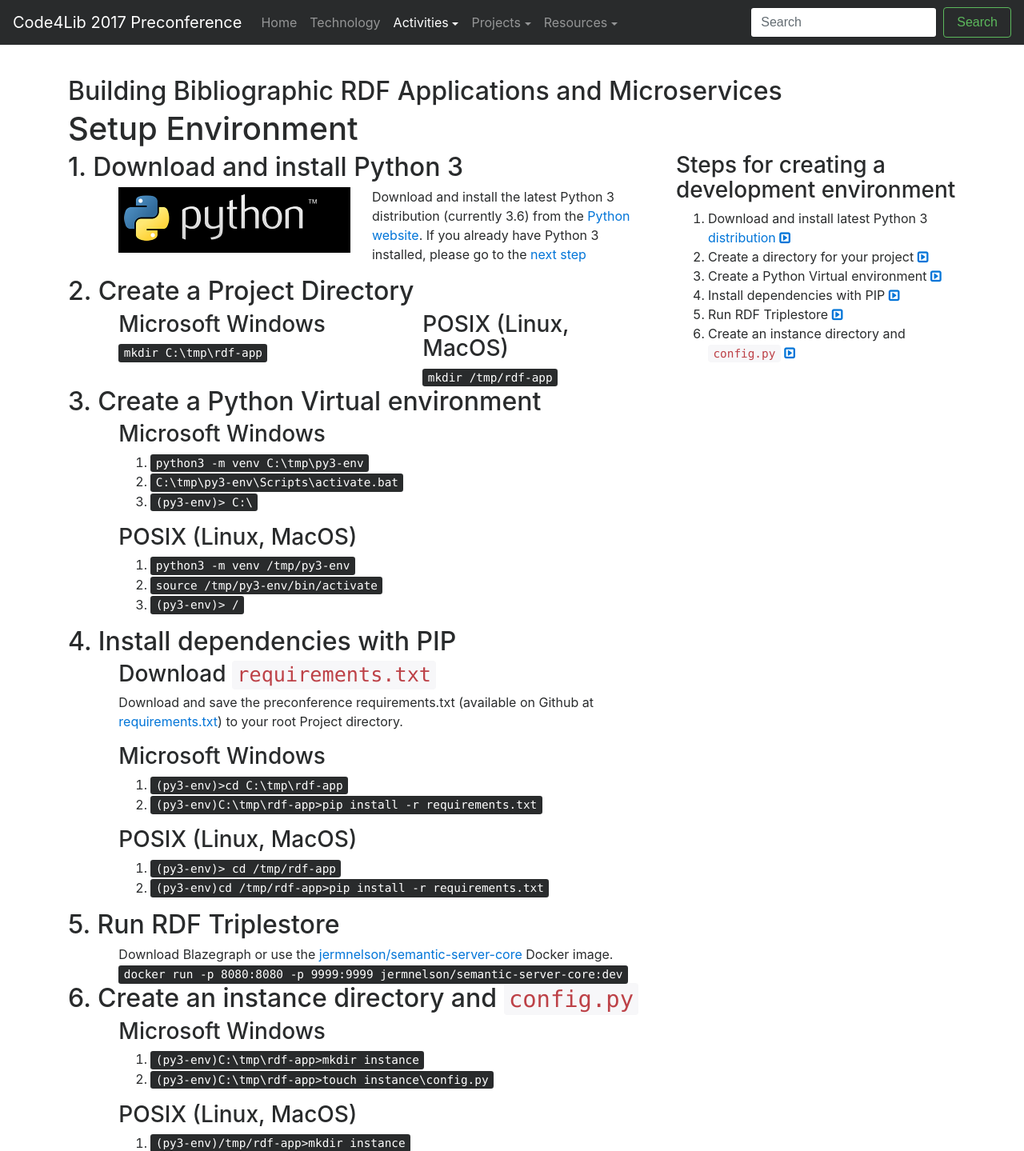
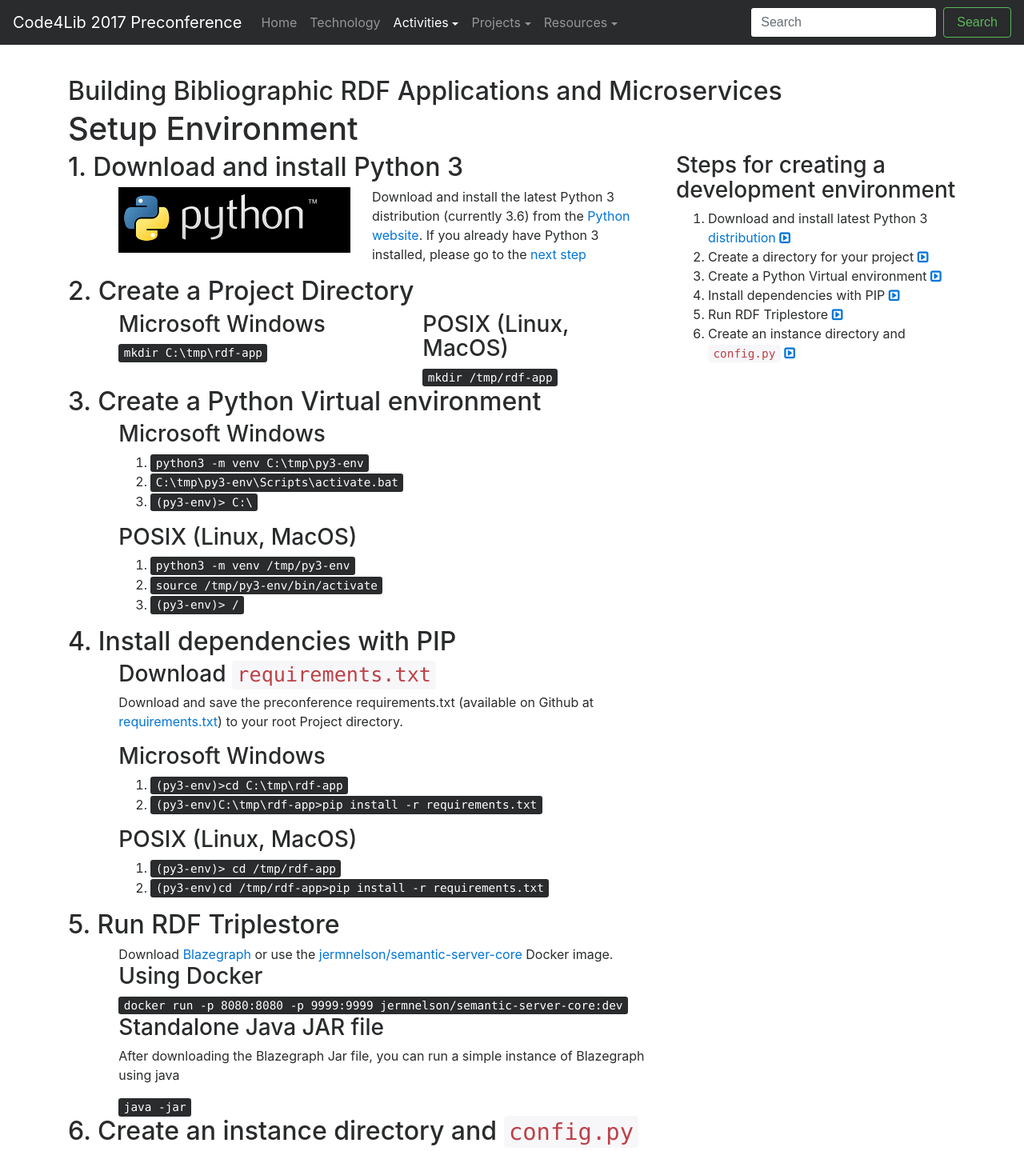
Before and after one commit to jermnelson/code4lib-2017, a Flask app: page /setup-env in a window 1280 px wide. Shown: the top 1439 px of the page at 80% size. Run offline with Flask 2, Linux system fonts and the light colour scheme; some libraries are stand-ins or nearby versions.

Commit message:
added setupenv content

```diff
--- a/templates/setup-env.html
+++ b/templates/setup-env.html
@@ -102,12 +102,23 @@
         <h2 id="run-triplestore">5. Run RDF Triplestore</h2>
             <div class='row'>
                 <div class="col-sm-11 offset-sm-1">
-                Download Blazegraph or use the
+                    Download <a href="https://www.blazegraph.com/download">Blazegraph</a> or use the
                     <a href="https://hub.docker.com/r/jermnelson/semantic-server-core/">jermnelson/semantic-server-core</a>
                     Docker image.
                 </div>
+            </div>
+            <div class='row'>
                 <div class="col-sm-11 offset-sm-1">
+                    <h3>Using Docker</h3>
                     <kbd>docker run -p 8080:8080 -p 9999:9999 jermnelson/semantic-server-core:dev</kbd>
+                </div>
+            </div>
+            <div class='row'>
+                <div class="col-sm-11 offset-sm-1">
+                    <h3>Standalone Java JAR file</h3>
+                    <p>After downloading the Blazegraph Jar file, you can run a simple instance of
+                    Blazegraph using java</p>
+                    <kbd>java -jar
                 </div>
             </div>
         <h2 id="instance-config">6. Create an instance directory and <code>config.py</code></h2>
```
Lines whose indentation alone changed are shown as unchanged.
